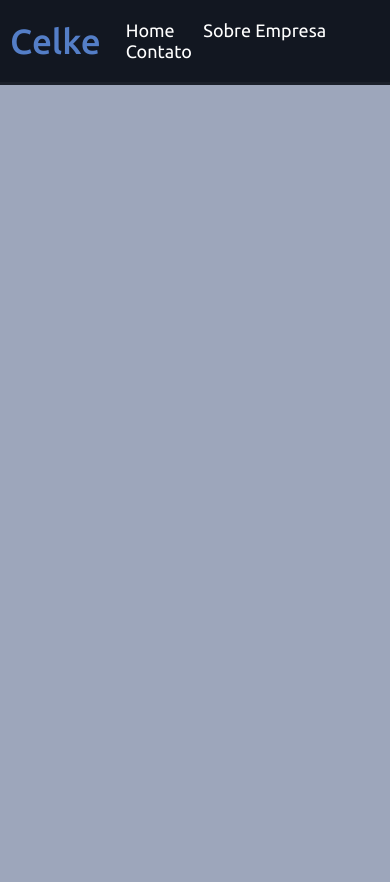
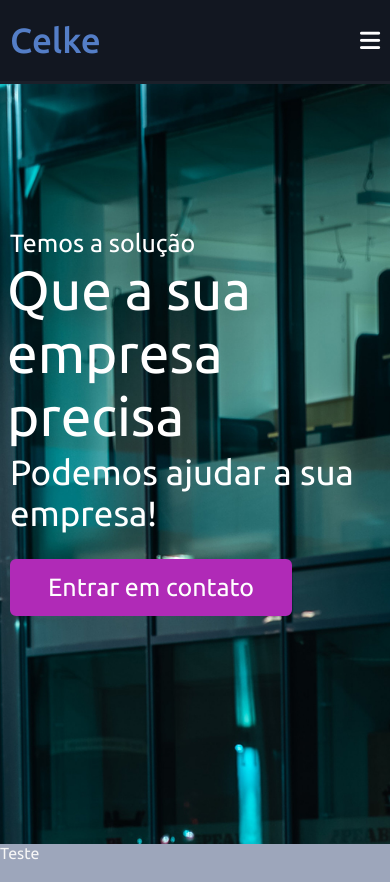
Before and after one commit to idineidegodoi/layout_site, a plain HTML site: page index.html in a window 390 px wide. Before the commit the page ends 844 px from the top, so only its background shows below. Drawn offline with nearby package versions, Linux system fonts and the light colour scheme.

Commit message:
criação do container do site

```diff
--- a/css/custom.css
+++ b/css/custom.css
@@ -67,3 +67,93 @@ body{
     cursor: pointer;
     display: none;
 }
+
+@media (max-width: 947px){
+    .menu-btn{
+        display: block;
+        z-index: 999;
+    }
+
+    .menu-btn i.active:before{
+        content: "\f00d";
+    }
+
+    .navbar .menu{
+        background-color: #121721;
+        position: fixed;
+        height: 100vh;
+        width: 100%;
+        left: -100%;
+        top: 0;
+        text-align: center;
+        padding-top: 80px;
+        transition: 0.3s ease;
+    }
+
+    .navbar .menu.active{
+        left: 0;
+    }
+
+    .navbar .menu li{
+        display: block;
+    }
+
+    .navbar .menu li a{
+        display: inline-block;
+        margin: 13px 0;
+        font-size: 25px;
+    }
+
+    .max-width{
+        max-width: 930px;
+    }
+}
+
+.top{
+    color: white;
+    display: flex;
+    background: url("../images/banner_top_v5.jpg") no-repeat center;
+    height: 100vh;
+    min-height: 500px;
+    background-size: cover;/*mantém a proporção da imagem cobrindo todo o container*/
+    background-attachment: fixed;/*mantém a imagem fixa na tela, não rola junto com a página*/
+    font-family: 'Ubuntu', sans-serif;
+}
+
+.top .max-width{
+    width: 100%;
+    display: flex;
+}
+
+.top .top-content .text-1{
+    font-size: 25px;
+}
+
+.top .top-content .text-2{
+    font-size: 55px;
+    font-weight: 400;
+    margin-left: -3px;
+}
+
+.top .top-content .text-3{
+    font-size: 35px;
+    margin: 5px 0;
+}
+
+.top .top-content a{
+    display: inline-block;
+    background: #b02ab7;
+    color: white;
+    font-size: 25px;
+    padding: 12px 36px;
+    margin-top: 20px;
+    font-weight: 300;
+    border-radius: 6px;
+    border: 2px solid #b02ab7;
+    transition: 0.3s ease;
+}
+
+.top .top-content a:hover{
+    color: rgb(221, 221, 212);
+    background: none;
+}
--- a/index.html
+++ b/index.html
@@ -4,9 +4,9 @@
     <meta charset="UTF-8">
     <meta http-equiv="X-UA-Compatible" content="IE=edge">
     <meta name="viewport" content="width=device-width, initial-scale=1.0">
-    <title>Celke - Layout de site</title>
     <link rel="stylesheet" href="css/custom.css">
     <link rel="stylesheet" href="https://cdnjs.cloudflare.com/ajax/libs/font-awesome/6.2.0/css/all.min.css" integrity="sha512-xh6O/CkQoPOWDdYTDqeRdPCVd1SpvCA9XXcUnZS2FmJNp1coAFzvtCN9BmamE+4aHK8yyUHUSCcJHgXloTyT2A==" crossorigin="anonymous" referrerpolicy="no-referrer" />
+    <title>Celke - Layout de site</title>
 </head>
 <body>
     <nav class="navbar">
@@ -22,6 +22,17 @@
             </div>
         </div>
     </nav>
+
+    <section class="top">
+        <div class="max-width">
+            <div class="top-content">
+                <div class="text-1">Temos a solução</div>
+                <div class="text-2">Que a sua empresa precisa</div>
+                <div class="text-3">Podemos ajudar a sua empresa!</div>
+                <a href="contato.html">Entrar em contato</a>
+            </div>
+        </div>
+    </section>
     <div class="text-test">Teste</div>
     <script src="https://ajax.googleapis.com/ajax/libs/jquery/3.6.1/jquery.min.js"></script>
     <script src="js/custom.js"></script>
--- a/js/custom.js
+++ b/js/custom.js
@@ -0,0 +1,9 @@
+//chamando a função pelo JQuery
+$(function(){
+
+    $('.menu-btn').click(function(){
+        $('.navbar .menu').toggleClass("active");
+        $('.menu-btn i').toggleClass("active");
+    });
+
+});
```
Also changed, not shown: contato.html (+18 -0 lines), sobre-empresa.html (+18 -0 lines), images/banner_top_v5.jpg (added).
